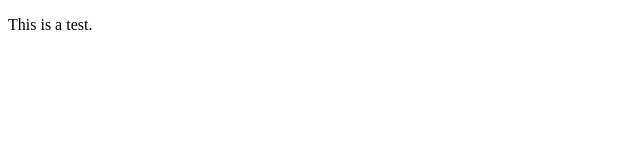
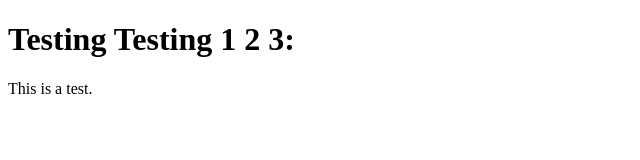
Before and after one commit to Cyprium-dev/Cyprium-dev.github.io, a plain HTML site: page index.html in a window 1280 px wide. Shown: the whole page, without its empty margins (0-640 px from the left). Drawn offline with Linux system fonts and the light colour scheme.

Commit message:
Update index.html

```diff
--- a/index.html
+++ b/index.html
@@ -4,6 +4,7 @@
     <title>Cyprium</title>
   </head>
   <body>
+    <h1>Testing Testing 1 2 3:</h1>
     <p>This is a test.</p>
   </body>
 </html>
```
